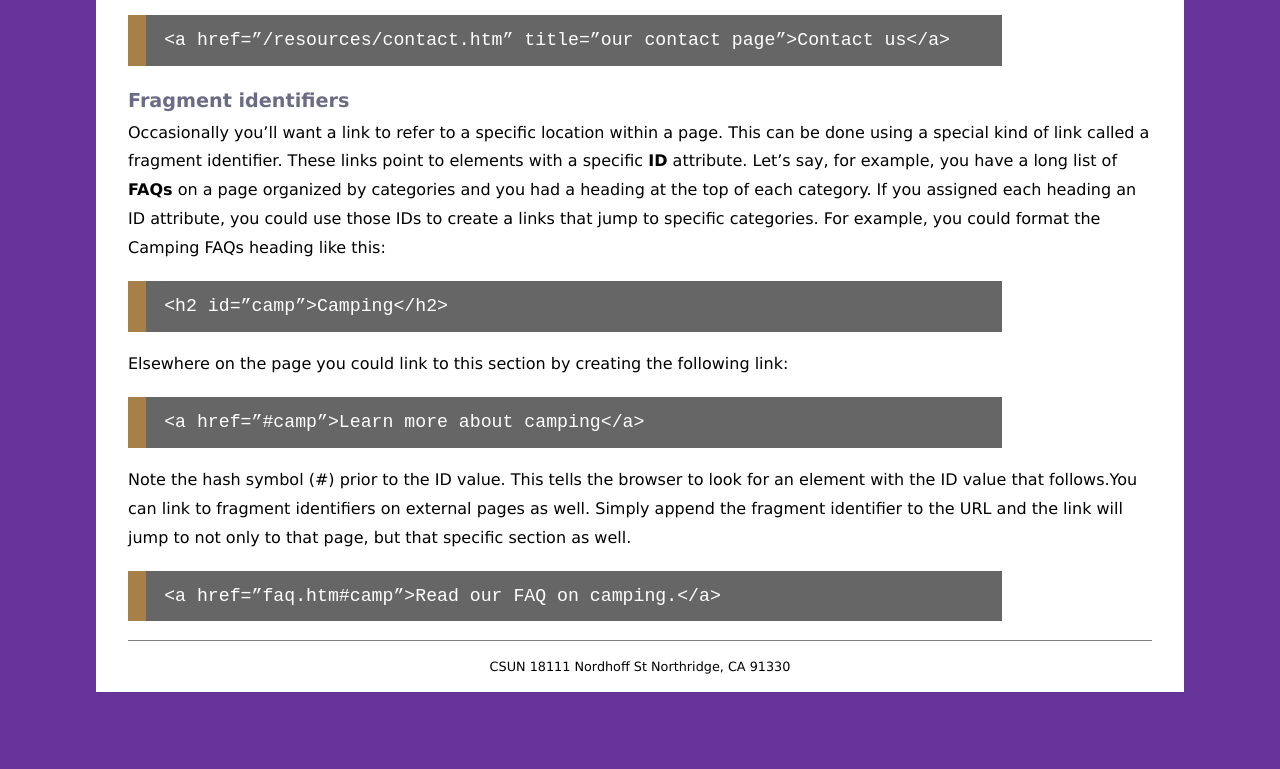
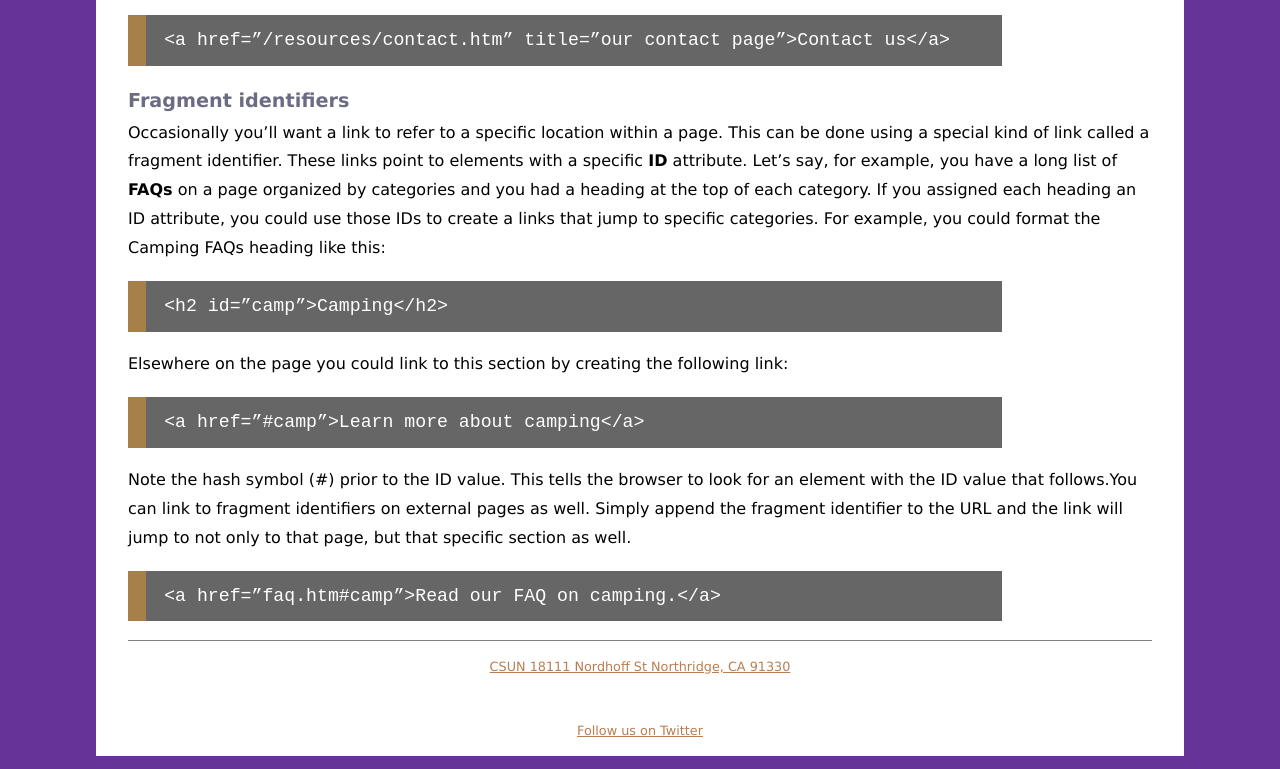
Before and after one commit to merylmarasigan741/comp484-hw3, a plain HTML site: page links.html in a window 1280 px wide. Shown: the part 1973-2742 px from the top of the page. Before the commit the page ends 2678 px from the top, so only its background shows below. Drawn offline with Linux system fonts and the light colour scheme.

Commit message:
Added link to links.html

```diff
--- a/links.html
+++ b/links.html
@@ -168,7 +168,8 @@
       </article>
     </main>
     <footer role="contentinfo">
-      <p>CSUN 18111 Nordhoff St Northridge, CA 91330</p>
+      <p><a href="https://www.csun.edu/" target="_blank" title="CSUN link" >CSUN 18111 Nordhoff St Northridge, CA 91330</a></p>
+      <p><a href="https://x.com/csunorthridge" target="_blank" title="Twitter link" >Follow us on Twitter</a></p>
     </footer>
   </body>
 </html>
```
Also changed, not shown: lab_instructions.txt.
